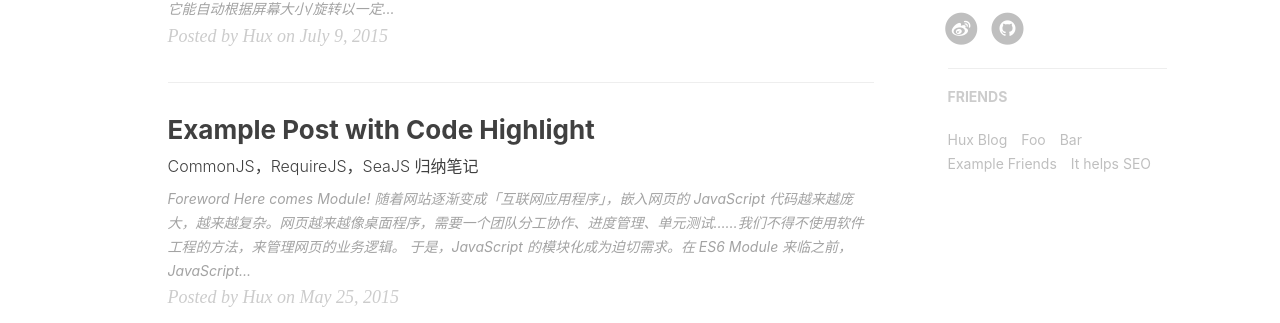
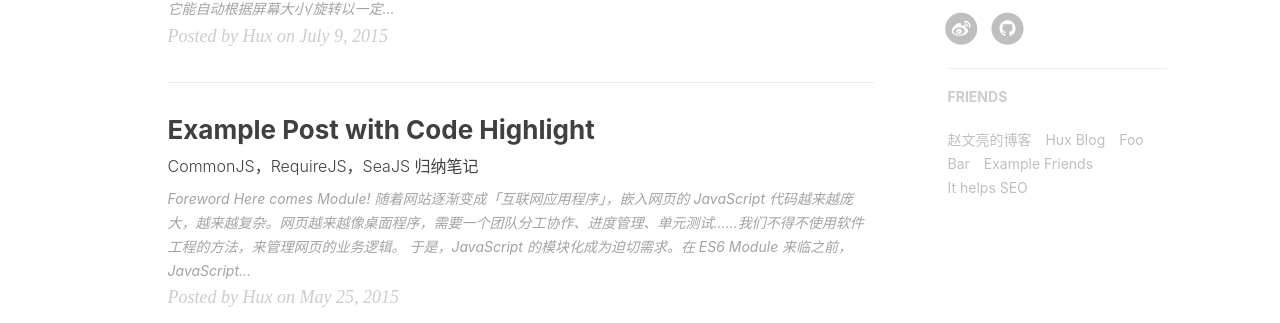
Before and after one commit to zhaowenliang/zhaowenliang.github.io, a Jekyll site: the page built from index.html, in a window 1280 px wide. Shown: the part 878-1201 px from the top of the page. Built offline with Jekyll 4.4.1, drawn with Linux system fonts in a browser that asks for light colours; nearby versions of some CDN libraries; the list of posts is cut into pages by our own code; comment, search, counter and statistics services are not loaded.

Commit message:
加入我的博客友情链接

```diff
--- a/_config.yml
+++ b/_config.yml
@@ -87,6 +87,9 @@ service-worker: true
 # Friends
 friends: [
     {
+        title: "赵文亮的博客",
+        href: "http://blog.51cto.com/9098858"
+    },{
         title: "Hux Blog",
         href: "http://huangxuan.me"
     },{
```
